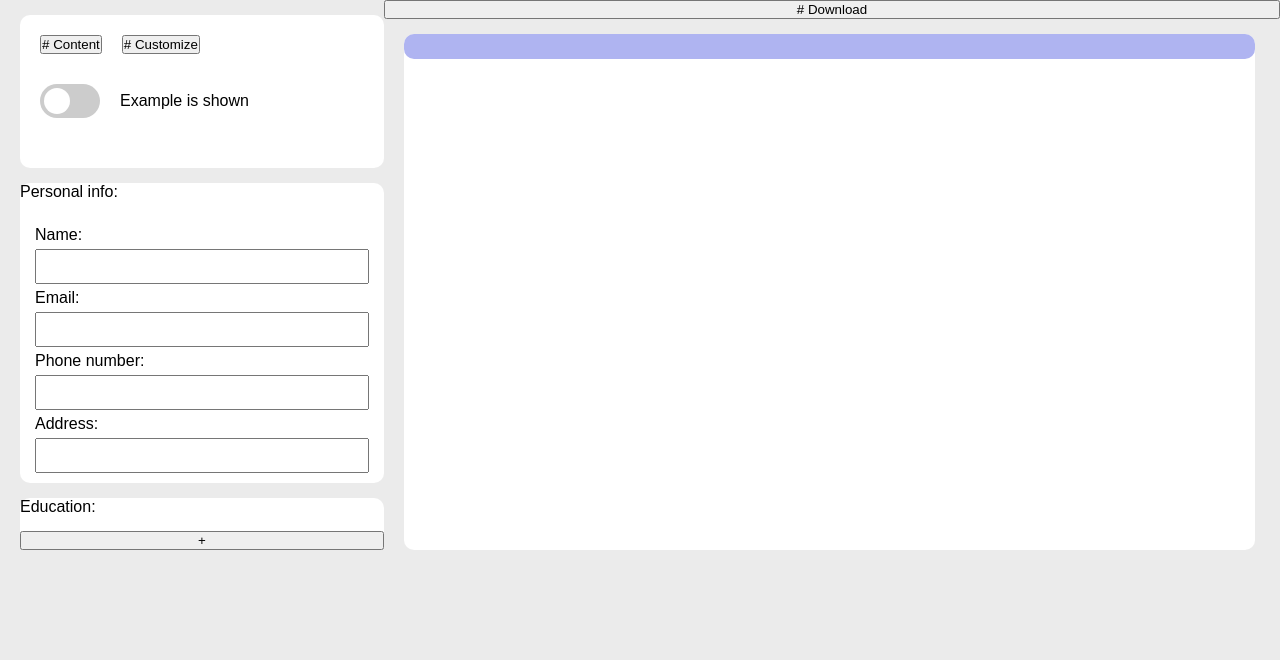
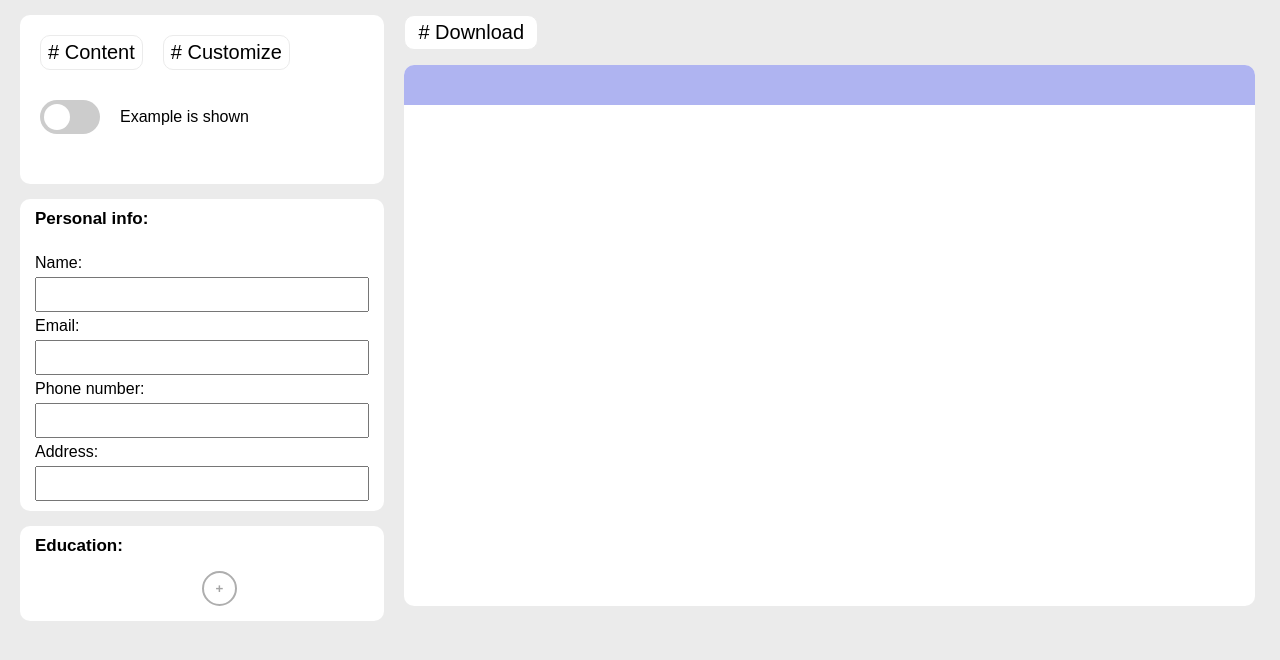
Before and after one commit to vasenkom/CV-maker, a React (Vite) app in the folder cvMaker/: page / in a window 1280 px wide. Shown: the top 660 px of the page. Built offline with nearby package versions, Linux system fonts and the light colour scheme.

Commit message:
madd css of buttons, form and other small elements

```diff
--- a/cvMaker/src/index.css
+++ b/cvMaker/src/index.css
@@ -20,6 +20,8 @@ body {
   display: flex;
   flex-direction: column;
   width: 70%;
+  align-content: center;
+  justify-content: center;
 }
 #SettingPart,
 #form {
@@ -39,6 +41,13 @@ body {
   gap: 5px;
   margin: 10px 15px;
 }
+.personal-info-label {
+  margin-top: 10px;
+  margin-left: 15px;
+  margin-right: 15px;
+  font-size: 17px;
+  font-weight: 600;
+}
 input[type="text"],
 select {
   padding: 8px 15px;
@@ -51,11 +60,12 @@ select {
   background: #ffffff;
   margin-left: 20px;
   margin-top: 15px;
+  margin-bottom: 15px;
 }
 #head {
   text-align: center;
   background-color: rgb(175, 180, 241);
-  border-radius: 10px;
+  border-radius: 10px 10px 0px 0px;
 }
 #secondLine {
   display: flex;
@@ -63,4 +73,32 @@ select {
   justify-content: center;
   align-items: center;
   gap: 20px;
+  padding-bottom: 15px;
 }
+#formAppersButton {
+  border: 2px solid rgb(174, 174, 174);
+  border-radius: 50%;
+  width: 35px;
+  height: 35px;
+  background-color: transparent;
+  color: rgb(164, 164, 164);
+  font-weight: bold;
+  margin-left: 50%;
+  margin-right: 50%;
+  margin-bottom: 15px;
+}
+.ContentButton,
+.downloadButton {
+  background-color: white;
+  font-size: 20px;
+  border-radius: 10px;
+  border: 1px solid rgb(235, 235, 235);
+  padding: 5px 7px;
+  cursor: pointer;
+}
+.downloadButton {
+  width: 15%;
+  font-size: 20px;
+  margin-left: 20px;
+  margin-top: 15px;
+}
```
